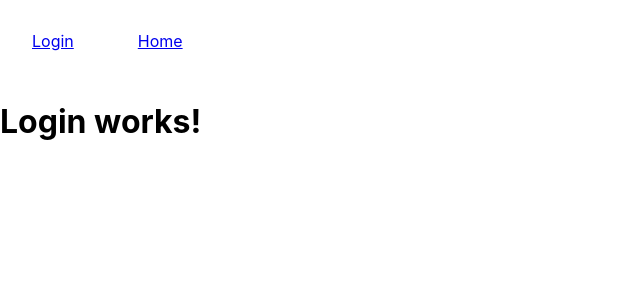
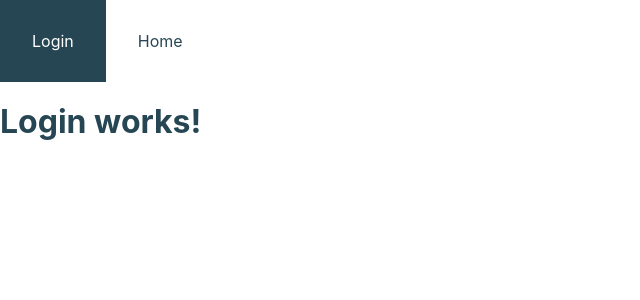
Before and after one commit to KresimirCosic/hangman, a React (Create React App) app: page /login in a window 1280 px wide. Shown: the top 300 px of the page, without its empty margins (0-640 px from the left). Built offline with nearby package versions, Linux system fonts and the light colour scheme.

Commit message:
navbar styles basic styling to have a clearer picture of what's up

```diff
--- a/src/App.tsx
+++ b/src/App.tsx
@@ -3,12 +3,12 @@ import { BrowserRouter, Routes, Route } from 'react-router-dom';
 
 import { useAppSelector } from './state/hooks';
 
-import AppLoder from './components/appLoader/AppLoader';
+import AppLoder from './components/AppLoader/AppLoader';
 
 import Shell from './components/utility/Shell/Shell';
 
-import Home from './components/pages/home/Home';
-import Login from './components/pages/login/Login';
+import Home from './components/pages/Home/Home';
+import Login from './components/pages/Login/Login';
 import NotFound from './components/pages/NotFound/NotFound';
 
 const App: FC = () => {
--- a/src/components/navbar/Navbar.tsx
+++ b/src/components/Navbar/Navbar.tsx
@@ -1,7 +1,5 @@
 import { FC } from 'react';
 import { NavLink } from 'react-router-dom';
-
-import './Navbar.scss';
 
 const Navbar: FC = () => {
   return (
--- a/src/components/utility/Shell/Shell.tsx
+++ b/src/components/utility/Shell/Shell.tsx
@@ -1,7 +1,7 @@
 import { FC } from 'react';
 import { Outlet } from 'react-router-dom';
 
-import Navbar from '../../navbar/Navbar';
+import Navbar from '../../Navbar/Navbar';
 
 const Shell: FC = () => {
   return (
--- a/src/index.tsx
+++ b/src/index.tsx
@@ -4,7 +4,7 @@ import { Provider } from 'react-redux';
 
 import reportWebVitals from './reportWebVitals';
 
-import './index.scss';
+import './styles/index.scss';
 
 import { store } from './state/store';
 
--- a/src/index.scss
+++ b/src/styles/_globals.scss
@@ -1,5 +1,3 @@
-@import '~normalize.css/normalize.css';
-
 body {
   margin: 0;
   font-family: -apple-system, BlinkMacSystemFont, 'Segoe UI', 'Roboto', 'Oxygen',
@@ -7,9 +5,21 @@ body {
     sans-serif;
   -webkit-font-smoothing: antialiased;
   -moz-osx-font-smoothing: grayscale;
+  color: $color-primary;
 }
 
 code {
   font-family: source-code-pro, Menlo, Monaco, Consolas, 'Courier New',
     monospace;
 }
+
+ul {
+  list-style-type: none;
+  margin: 0;
+  padding: 0;
+}
+
+a {
+  text-decoration: none;
+  color: $color-primary;
+}
--- /dev/null
+++ b/src/styles/_variables.scss
@@ -0,0 +1,7 @@
+$color-white: #fff;
+$color-black: #000;
+$color-primary: #264653;
+$color-secondary: #f4a261;
+$color-success: #2a9d8f;
+$color-warning: #e9c46a;
+$color-error: #e76f51;
--- a/src/components/navbar/Navbar.scss
+++ b/src/styles/components/Navbar/_Navbar.scss
@@ -1,14 +1,15 @@
 .Navbar {
   &-list {
-    list-style-type: none;
-    margin: 0;
-    padding: 0;
     display: flex;
     align-items: center;
     &-item {
       &-link {
         display: block;
         padding: 2rem;
+        &.active {
+          color: $color-white;
+          background-color: $color-primary;
+        }
       }
     }
   }
--- /dev/null
+++ b/src/styles/index.scss
@@ -0,0 +1,7 @@
+@import '~normalize.css/normalize.css';
+
+@import './variables';
+@import './globals';
+
+@import './components/Navbar/Navbar';
+@import './components/AppLoader/AppLoader';
```
Also changed, not shown: src/components/AppLoader/AppLoader.tsx (renamed from src/components/appLoader/AppLoader.tsx), src/components/pages/Home/Home.tsx (renamed from src/components/pages/home/Home.tsx), src/components/pages/Login/Login.tsx (renamed from src/components/pages/login/Login.tsx), src/styles/components/AppLoader/_AppLoader.scss (added).
